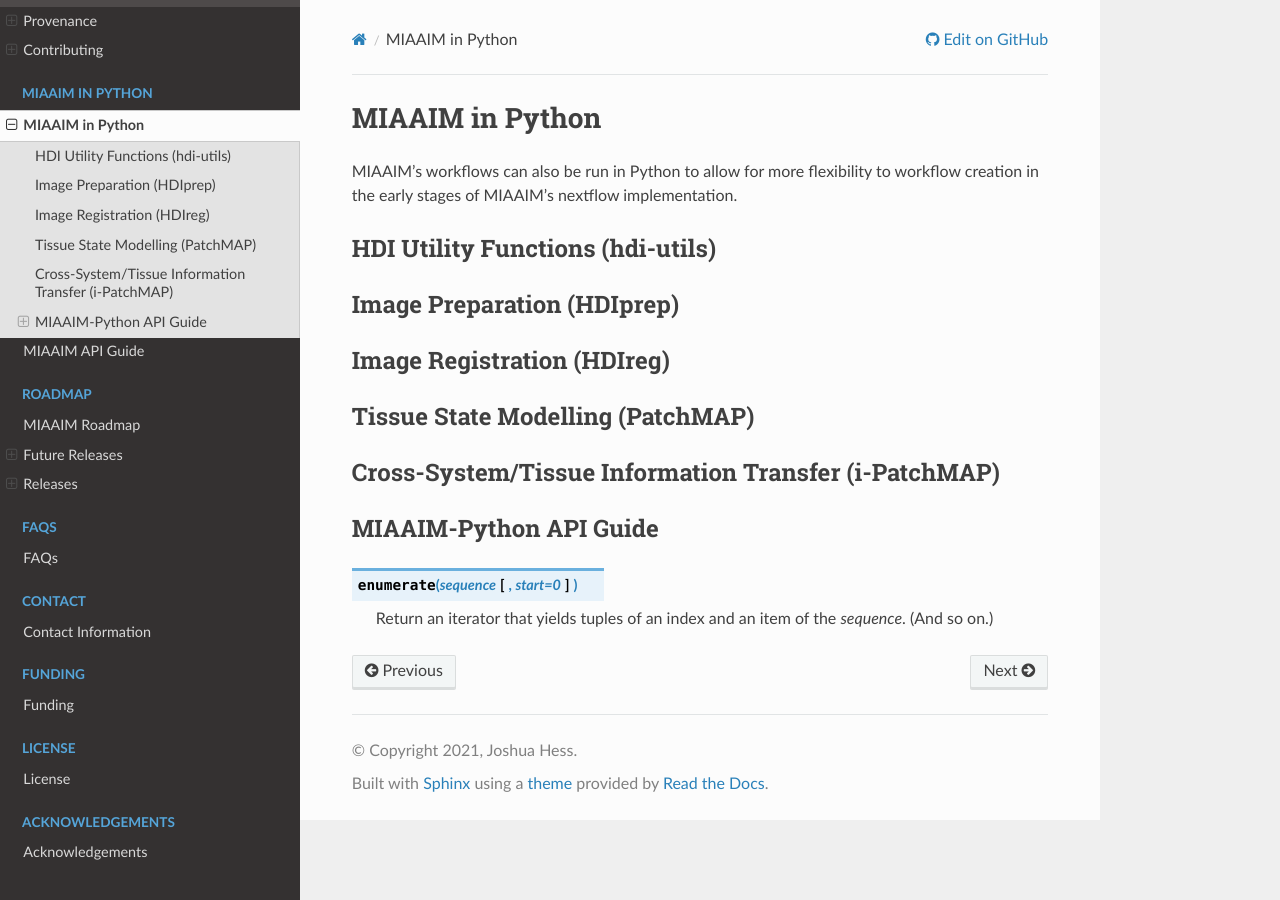
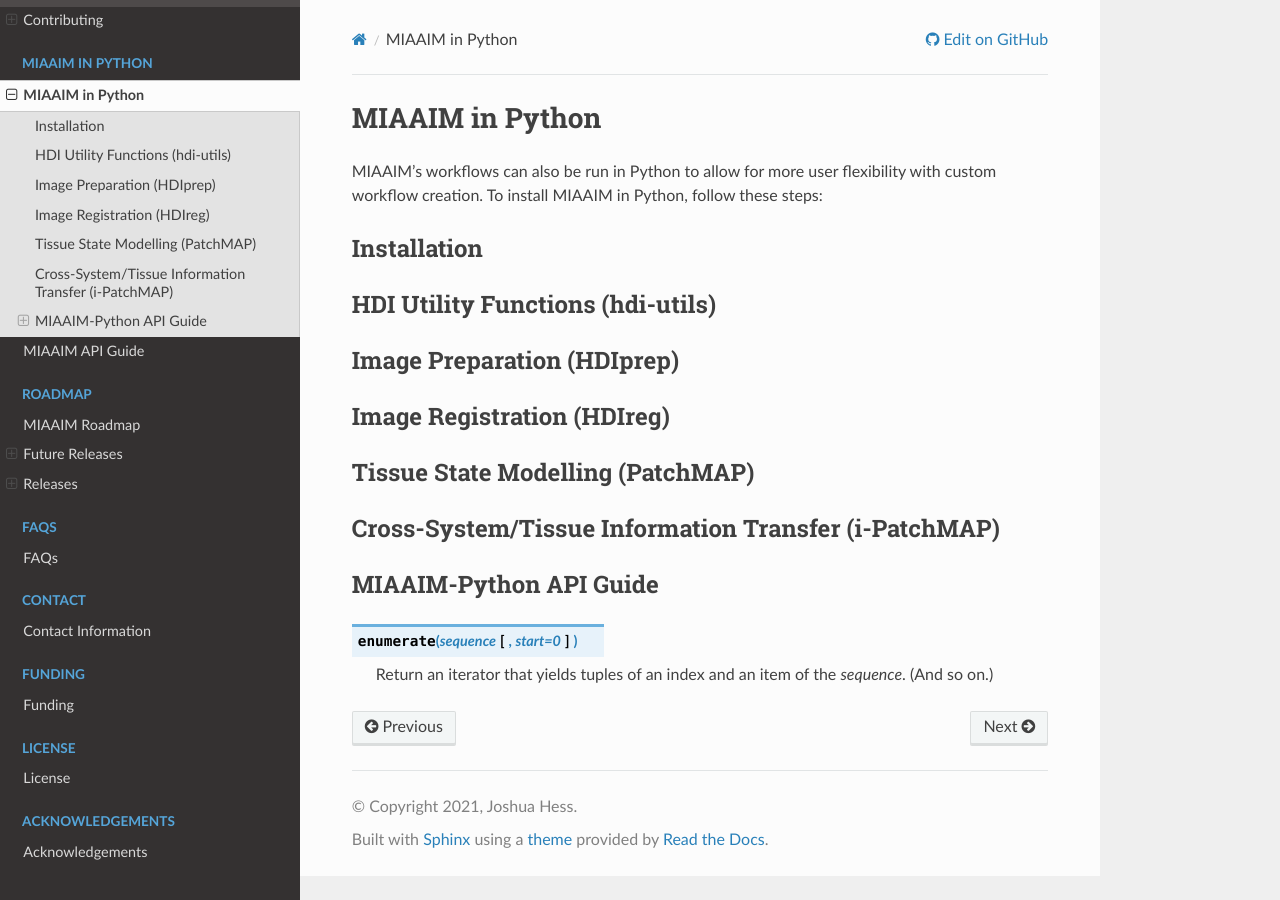
Before and after one commit to JoshuaHess12/miaaim, a Sphinx documentation site: the page built from docs/source/python.rst, in a window 1280 px wide. Built offline with Sphinx 7.4.7 and the Read the Docs theme 2.0.0, drawn with Linux system fonts in a browser that asks for light colours.

Commit message:
update docs

```diff
--- a/docs/source/python.rst
+++ b/docs/source/python.rst
@@ -1,8 +1,11 @@
 MIAAIM in Python
 ================
+MIAAIM's workflows can also be run in Python to allow for more user flexibility with
+custom workflow creation. To install MIAAIM in Python, follow these steps:
 
-MIAAIM's workflows can also be run in Python to allow for more flexibility to
-workflow creation in the early stages of MIAAIM's nextflow implementation.
+Installation
+^^^^^^^^^^^^
+
 
 HDI Utility Functions (hdi-utils)
 ^^^^^^^^^^^^^^^^^^^^^^^^^^^^^^^^^
```
